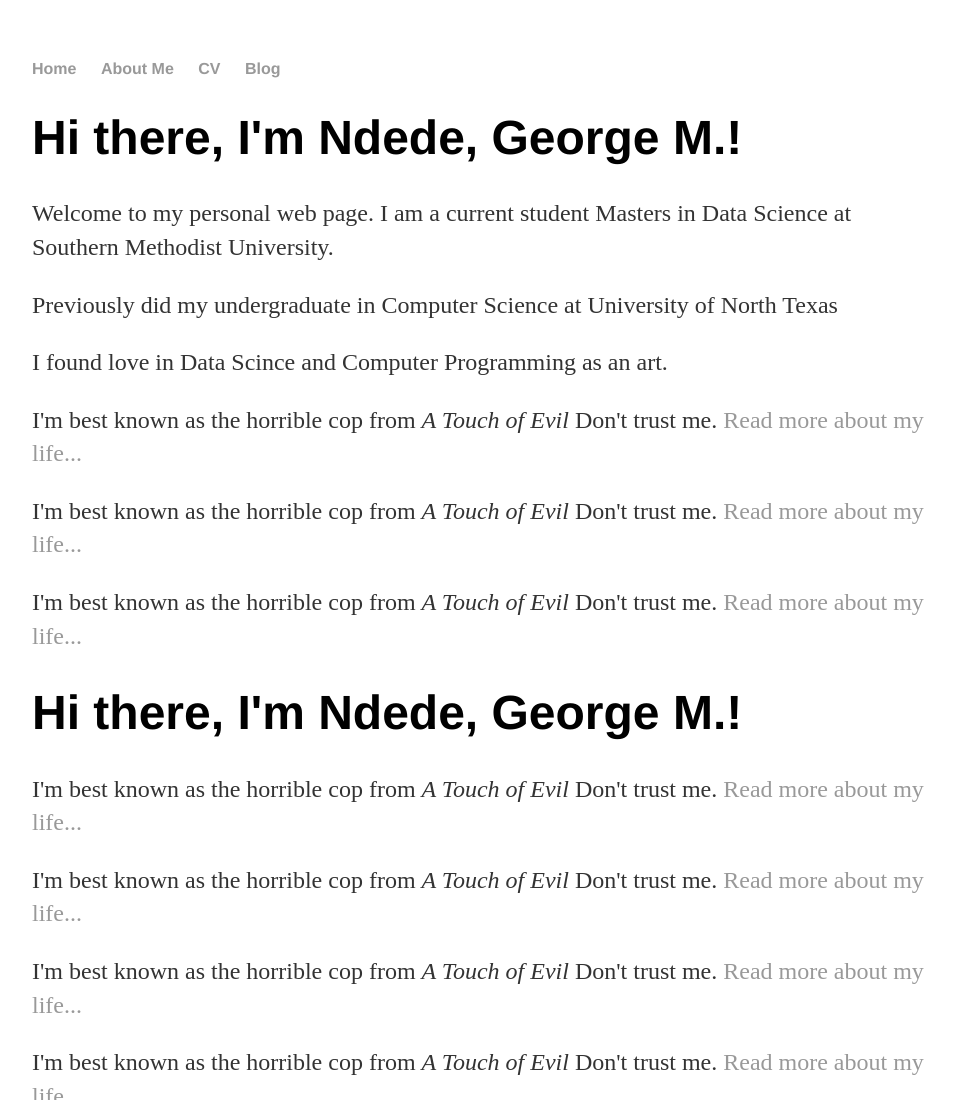
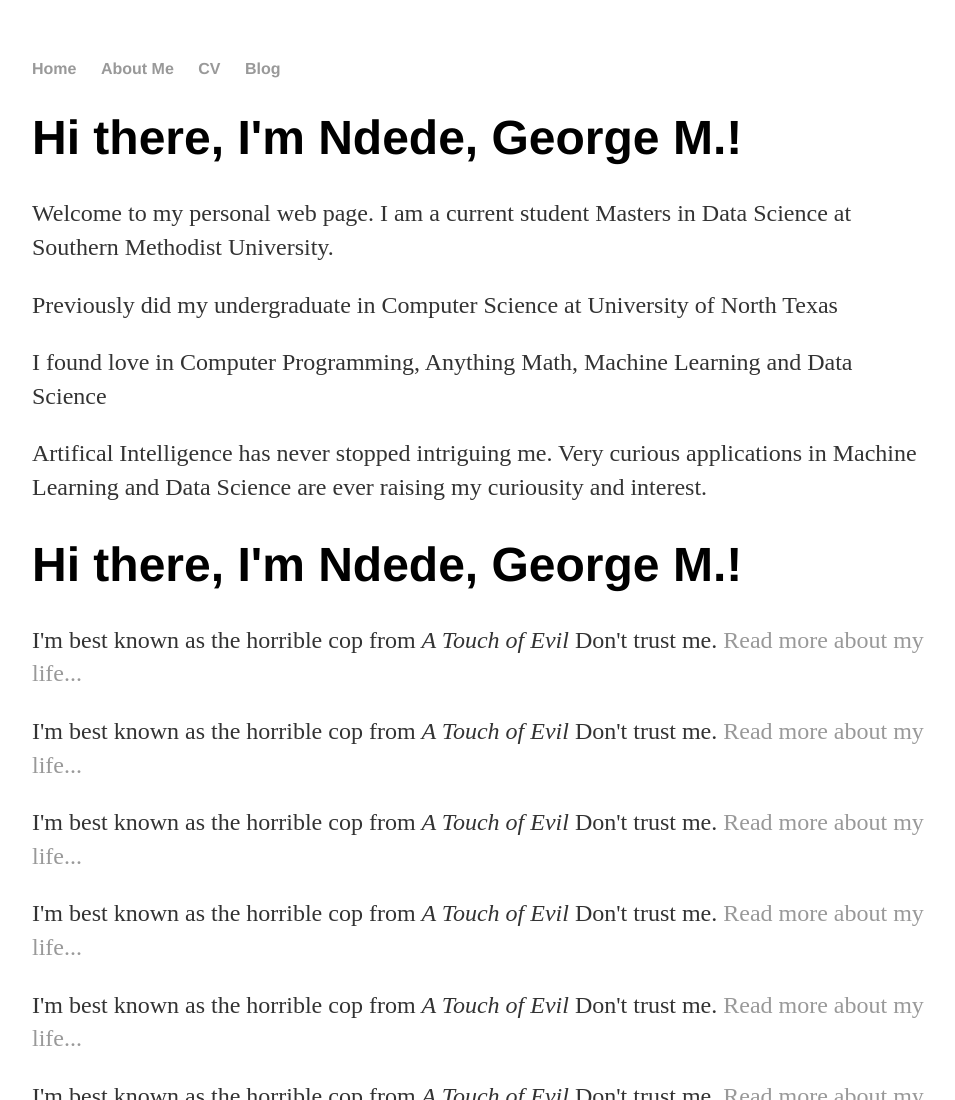
Before and after one commit to gndedesmu/gndede-smu.edu, a plain HTML site: page index.html in a window 1280 px wide. Shown: the top 1100 px of the page, without its empty margins (160-1115 px from the left). Drawn offline with Linux system fonts and the light colour scheme.

Commit message:
Update index.html

```diff
--- a/index.html
+++ b/index.html
@@ -19,10 +19,10 @@
         		<h1>Hi there, I'm Ndede, George M.!</h1>
 			<p>Welcome to my personal web page. I am a current student Masters in Data Science at Southern Methodist University.</p>
 			<p>Previously did my undergraduate in Computer Science at University of North Texas</a></p>
-			<p>I found love in Data Scince and Computer Programming as an art.</p>
-			<p>I'm best known as the horrible cop from <em>A Touch of Evil</em> Don't trust me. <a href="/about">Read more about my life...</a></p>
-			<p>I'm best known as the horrible cop from <em>A Touch of Evil</em> Don't trust me. <a href="/about">Read more about my life...</a></p>
-			<p>I'm best known as the horrible cop from <em>A Touch of Evil</em> Don't trust me. <a href="/about">Read more about my life...</a></p>
+			<p>I found love in Computer Programming, Anything Math, Machine Learning and Data Science</p>
+			<p>Artifical Intelligence has never stopped intriguing me. Very curious applications in Machine Learning and Data Science are ever raising my curiousity and interest.</p>
+			<!--<p>I'm best known as the horrible cop from <em>A Touch of Evil</em> Don't trust me. <a href="/about">Read more about my life...</a></p>
+			<p>I'm best known as the horrible cop from <em>A Touch of Evil</em> Don't trust me. <a href="/about">Read more about my life...</a></p>-->
     			<h1>Hi there, I'm Ndede, George M.!</h1>
 			<p>I'm best known as the horrible cop from <em>A Touch of Evil</em> Don't trust me. <a href="/about">Read more about my life...</a></p>
 			<p>I'm best known as the horrible cop from <em>A Touch of Evil</em> Don't trust me. <a href="/about">Read more about my life...</a></p>
```
